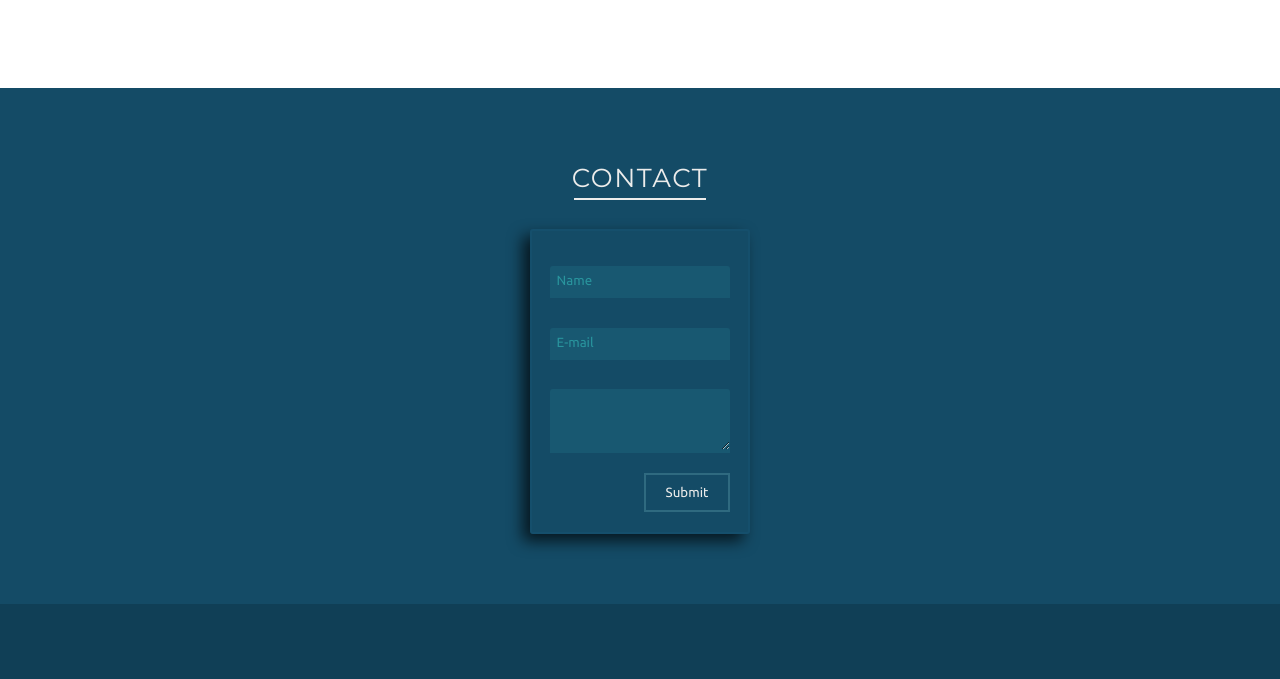
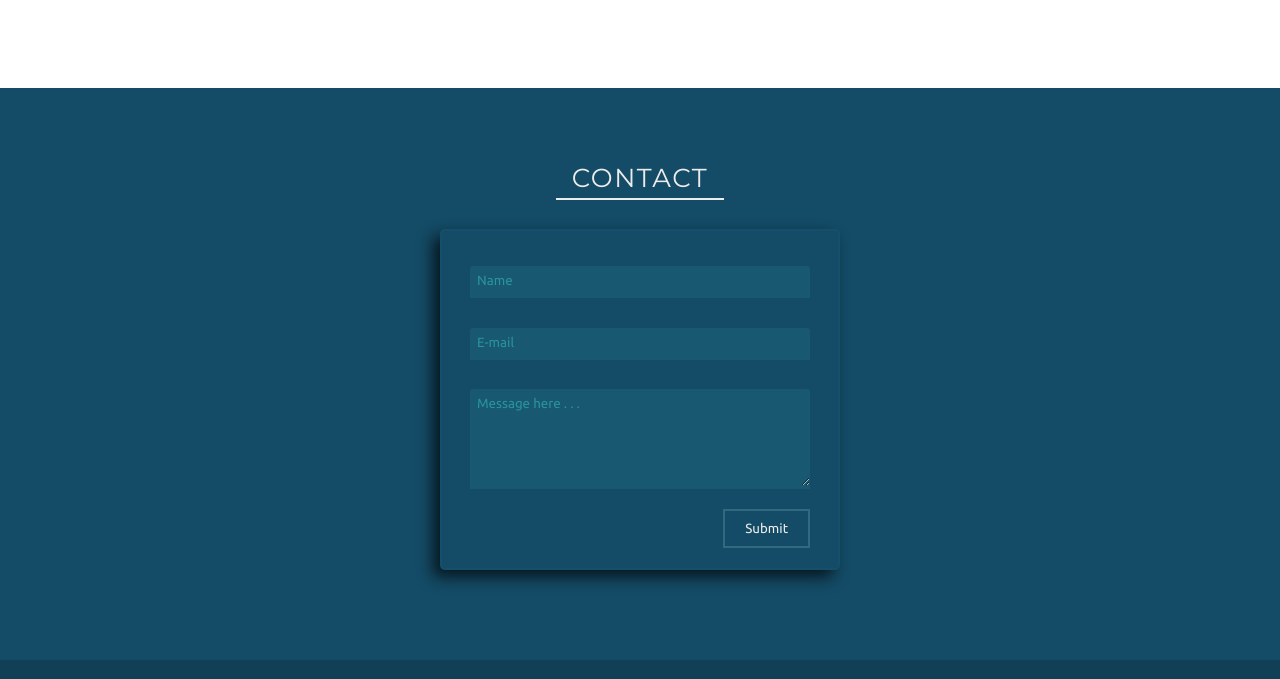
Before and after one commit to alexuko/Website_alejandro-rivera.com, a website: page index.html in a window 1280 px wide. Shown: the part 1454-2133 px from the top of the page. Drawn offline with Linux system fonts and the light colour scheme.

Commit message:
some projects added and footer refactored

```diff
--- a/index.html
+++ b/index.html
@@ -55,7 +55,7 @@
                             </div>
                         </div>
                         <div class="project__btn-box">
-                            <a href="#" class="btn project__btn">
+                            <a href="/projects/budgety/index.html" class="btn project__btn">
                                 <svg>
                                     <rect></rect>
                                 </svg>
@@ -95,7 +95,7 @@
                             </div>
                         </div>
                         <div class="project__btn-box">
-                            <a href="#" class="btn project__btn">
+                            <a href="/projects/fancy-house/index.html" class="btn project__btn">
                                 <svg>
                                     <rect></rect>
                                 </svg>
@@ -135,7 +135,7 @@
                             </div>
                         </div>
                         <div class="project__btn-box">
-                            <a href="#" class="btn project__btn">
+                            <a href="/projects/travel-agency/index.html" class="btn project__btn">
                                 <svg>
                                     <rect></rect>
                                 </svg>
@@ -342,56 +342,56 @@
         <!-- FOOTER  -->
         <footer class="footer">
             <!-- FORM  -->
-            <div class="footer__form">
+            <div class="form-container">
                 <!-- FOOTER TITLE  -->
-                <div class="footer__form--title">Contact</div>
+                <div class="form__title">Contact</div>
                 <!-- FOOTER FORM  -->
-                <form class="footer__form-box" action="#">
-                    <div class="footer__group footer__group--1">
-                        <input class="footer__input" type="text" id="name" name="name" placeholder="Name" /required>
-                            <label class="footer__label" for="name">Name</label>
+                <form class="form" action="#">
+                    <div class="form__group form__group--1">
+                        <input class="form__input" type="text" id="name" name="name" placeholder="Name" /required>
+                        <label class="form__label" for="name">Name</label>
                     </div>
-                    <div class="footer__group footer__group--2">
-                        <input class="footer__input" type="email" id="email" name="email" placeholder="E-mail"/required>
-                            <label class="footer__label" for="email">E-mail</label>
+                    <div class="form__group form__group--2">
+                        <input class="form__input" type="email" id="email" name="email" placeholder="E-mail"/required>
+                        <label class="form__label" for="email">E-mail</label>
                     </div>
-                    <div class="footer__group footer__group--3">
-                        <textarea class="footer__input" type="message" id="message" name="Message" rows="3"
-                            placeholder="Message . . . ." /required> </textarea> </div> <div
-                            class="footer__group footer__group--4">
-                        <input class="footer__btn-form" type="submit" value="Submit">
+                    <div class="form__group form__group--3">
+                        <textarea class="form__input" type="message" id="message" name="Message" rows="4" placeholder="Message here . . ." /required></textarea>
+                     </div>
+                      <div class="form__group form__group--4">
+                        <input class="form__btn" type="submit" value="Submit">
                     </div>
                 </form>
             </div>
 
             <!-- FOOTER SOCIAL  -->
-            <div class="footer__social">
+            <div class="social">
                 <!-- FOOTER ICONS  -->
-                <div class="footer__icon-box">
-                    <a href="#" class="footer__icon-box--link">
-                        <svg class="footer__icon-box--item">
+                <div class="social__icon-box">
+                    <a href="#" class="social__icon-box--link" target="blank">
+                        <svg class="social__icon-box--item">
                             <use xlink:href="img/svg/sprite.svg#icon-linkedin"></use>
                         </svg>
                     </a>
-                    <a href="#" class="footer__icon-box--link">
-                        <svg class="footer__icon-box--item">
+                    <a href="#" class="social__icon-box--link" target="blank">
+                        <svg class="social__icon-box--item">
                             <use xlink:href="img/svg/sprite.svg#icon-github"></use>
                         </svg>
                     </a>
-                    <a href="#" class="footer__icon-box--link">
-                        <svg class="footer__icon-box--item">
+                    <a href="#" class="social__icon-box--link" target="blank">
+                        <svg class="social__icon-box--item">
                             <use xlink:href="img/svg/sprite.svg#icon-codepen"></use>
                         </svg>
                     </a>
-                    <a href="#" class="footer__icon-box--link">
-                        <svg class="footer__icon-box--item">
+                    <a href="https://google.com" class="social__icon-box--link" target="blank">
+                        <svg class="social__icon-box--item">
                             <use xlink:href="img/svg/sprite.svg#icon-envelope"></use>
                         </svg>
                     </a>
                 </div>
 
                 <!-- COPYRIGHT  -->
-                <div class="footer__copyright">&copy; copyright 2020, Alejandro Rivera, All rights reserved.</div>
+                <div class="social__copyright">&copy; copyright 2020, Alejandro Rivera, All rights reserved.</div>
             </div>
 
         </footer>
--- a/sass/_footer.scss
+++ b/sass/_footer.scss
@@ -1,19 +1,35 @@
-.footer{
-    display: none;
+.footer {
     background-color: $color-indigo-dye;
     grid-row: 6/7;
     grid-column: full-start/full-end;
 
+    display: grid;
+    grid-template-columns: 1fr [mid-start] repeat(3, minmax(max-content, 1fr)) [mid-end]  1fr;
+    grid-template-rows: repeat(2, minmax(min-content, max-content));
+    gap: 2rem;
+    justify-items: center;
+
+}
+
+.form-container {
+    padding: $padding-med 0;
+    grid-row: 1/2;
+    grid-column: mid-start / mid-end;
+}
+
+.form {
     display: flex;
     flex-direction: column;
-    align-items: center;
-    // justify-content: center;
 
+    border-radius: 5px;
+    box-shadow: -7px 7px 1.5rem rgba(#000000, .7);
+    border: 2px solid rgba($color-blue-sapphire, .4);
+    padding: 3rem 7% 1.5rem;
+    width: 80vw;
+    max-width: 40rem;
 
-    &__form{
-        padding: $padding-med 0;
+    &__title {
 
-        &--title{
         color: $color-platinium;
         font-family: $font-tertiary;
         font-weight: 400;
@@ -23,46 +39,31 @@
         margin-bottom: 3rem;
         position: relative;
 
-
-            &::after{
+        &::after {
             content: "";
             position: absolute;
             bottom: 0;
-                left: 0;
-                width: 100%;
+            left: 15%;
+            width: 70%;
             height: 1.5px;
             background: $color-platinium;
             transform: scaleX(.6);
-
-
-
         }
     }
 
+    &__group {
+        margin: .5rem 0;
+
+        &--3 input{
+            height: 5rem;
         }
 
-    &__form-box{
-        border: 2px solid rgba($color-blue-sapphire, .4);
-        border-radius: 3px;
-        display: flex;
-        align-content: center;
-        justify-content: center;
-        flex-direction: column;
-        box-shadow: -7px 7px 1.5rem rgba(#000000, .7);
-        padding:  3rem 8% 1.5rem;
-        width: 100%;
-    }
-
-    &__group{
-        margin: .5rem 0;
-
-        &--4{
+        &--4 {
             margin-top: 1.5rem;
             margin-left: auto;
         }
 
     }
-
 
     &__input,
     &__input:active,
@@ -76,28 +77,25 @@
         display: block;
         border-bottom: 3px solid transparent;
 
-        &::placeholder{
+        &::placeholder {
             color: rgba($color-medium-turquoise, .5);
 
         }
 
-
-
-        &:focus{
+        &:focus {
             outline: none;
             box-shadow: -0.3rem 0.3rem 0.8rem rgba(#000000, 0.4);
             color: rgba($color-medium-turquoise, 1.0);
             border-bottom: 3px solid $color-celeste;
         }
 
-        &:focus:invalid{
+        &:focus:invalid {
             border-bottom: 3px solid $color-red-salsa;
-
         }
 
     }
 
-    &__label{
+    &__label {
         display: block;
         transition: all .4s;
         transform: translate(.9rem, -4.5em);
@@ -106,22 +104,22 @@
     }
 
     &__input:placeholder-shown ~ &__label {
-        opacity: 0;// animation doesn not work without opacity
+        opacity: 0; // animation doesn not work without opacity
         // display: none;
         visibility: hidden;
         transform: translate(.9rem, -2.8rem);
     }
 
-    textarea{
-        width: 100%;
-        min-height: 6.43rem;
-        max-height: 12rem;
+    textarea {
+        min-width: 100%;
+        max-width: 100%;
+        min-height: 10rem;
+        max-height: 20rem;
     }
 
-
-    &__btn-form,
-    &__btn-form:link,
-    &__btn-form:active{
+    &__btn,
+    &__btn:link,
+    &__btn:active{
         padding: 1rem 2rem;
         background-color: rgba($color-white, .2);
         border: none;
@@ -131,36 +129,37 @@
         transition: all .3s;
         color: $color-platinium;
 
-        &:hover{
+        &:hover {
             background-color: rgba($color-celeste, .2);
             border: 2px solid rgba($color-celeste, .6);
             transform: scale(1.1);
         }
 
-        &:active{
+        &:active {
             background: rgba($color-red-salsa, .7);
         }
 
     }
+}
 
-    &__social{
+.social {
+    grid-row: 2/-1;
+    grid-column: 1 / -1;
+
     background-color: $color-indigo-dye-dark;
     width: 100%;
-        padding: 1.5%;
+    padding: 2%;
 
-    }
-
-
-
-    &__icon-box{
+    &__icon-box {
         display: flex;
         flex-wrap: wrap;
         justify-content: center;
 
-        &--link{
+        &--link {
             color: transparent;
         }
-        &--item{
+
+        &--item {
             fill: rgba($color-medium-turquoise, .7);
             height: 3.7rem;
             width: 3.7rem;
@@ -168,7 +167,7 @@
             transition: all .3s;
             cursor: pointer;
 
-            &:hover{
+            &:hover {
                 fill: $color-platinium;
                 transform: translate(3px, -2px) scale(1.2);
             }
@@ -176,13 +175,11 @@
 
     }
 
-    &__copyright{
+    &__copyright {
         font-size: 1.5rem;
         font-weight: 100;
         text-transform: capitalize;
         text-align: center;
         color: $color-platinium;
     }
-
-
 }
--- a/sass/_projects.scss
+++ b/sass/_projects.scss
@@ -20,7 +20,7 @@
     -moz-perspective: 180rem;
     position: relative;
     height: 60vh;
-    max-width: 60rem;
+    max-width: 45rem;
 
 
     &__side{
--- a/sass/_skills.scss
+++ b/sass/_skills.scss
@@ -86,7 +86,6 @@
         // background: salmon;
         grid-column: 1/-1;
         grid-row: 2/3;
-
         display: flex;
         align-items: center;
         justify-content: center;
@@ -124,7 +123,7 @@
             height: 100px;
             display: flex;
             align-items: center;
-            // animation: slide-me 30s linear infinite;
+            animation: slide-me 30s linear infinite;
             &__icon{
                 fill: rgba($color-celeste, .8);
                 height: 3rem;
```
Also changed, not shown: css/style.css. Lines whose indentation alone changed are shown as unchanged.
